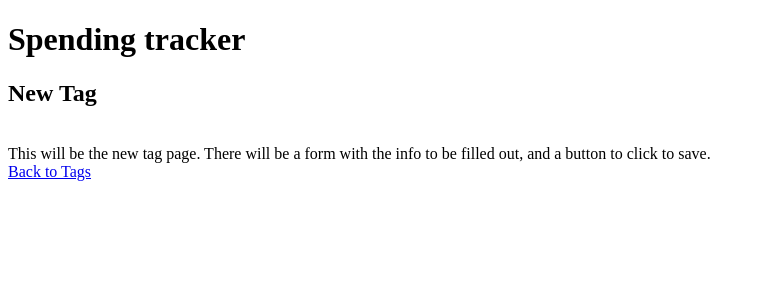
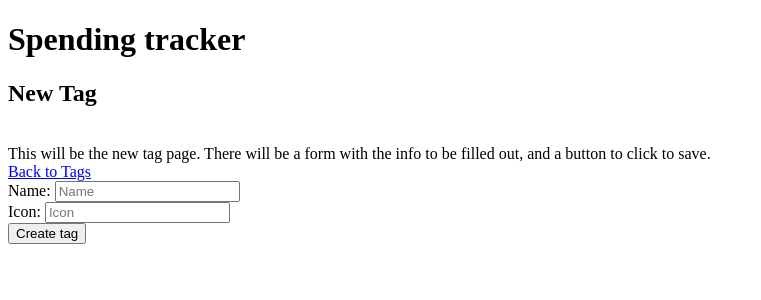
Before and after one commit to Andrew-Lindsay42/Spending-Tracker, a Flask app: page /tags/new in a window 1280 px wide. Shown: the top 300 px of the page, without its empty margins (0-761 px from the left). Run offline with Flask 2, Linux system fonts and the light colour scheme; some libraries are stand-ins or nearby versions.

Commit message:
Added html for new page

```diff
--- a/templates/tags/new.html
+++ b/templates/tags/new.html
@@ -4,4 +4,19 @@
 <h2>New Tag</h2>
 <br>This will be the new tag page. There will be a form with the info to be filled out, and a button to click to save.
 <br><a href = "/tags">Back to Tags</a><br>
+
+<div id = "form">
+    <form action='/tags/new' method="post">
+
+        <label for="name">Name:</label>
+        <input type="text" name="name" id="name" placeholder = "Name">
+        <br>
+        <label for="icon">Icon:</label>
+        <input type="number" name="icon" id="icon" placeholder = "Icon" step="1">
+        <br>
+
+        <button type="submit">Create tag</button>
+    </form>
+</div>
+
 {% endblock %}
```
